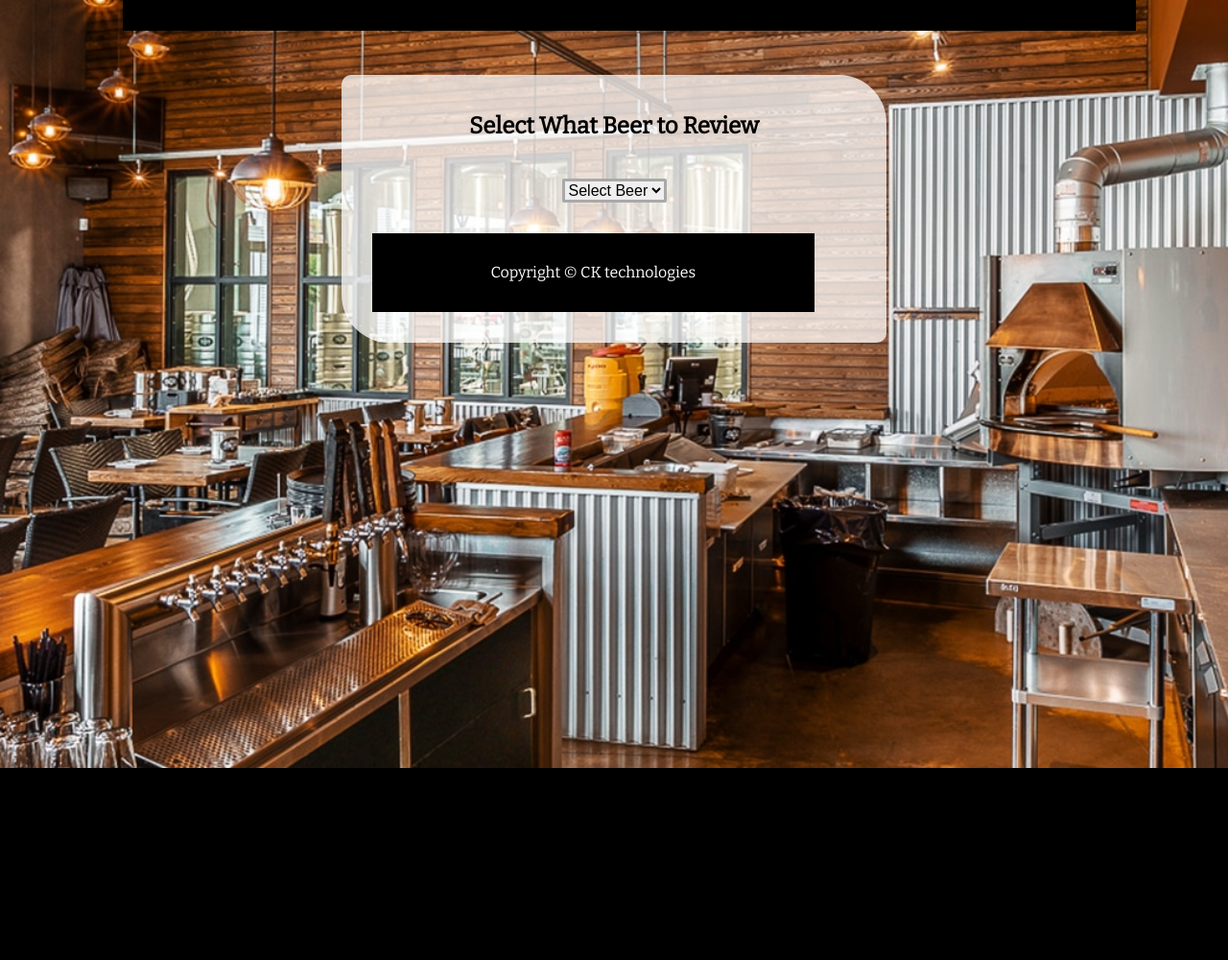
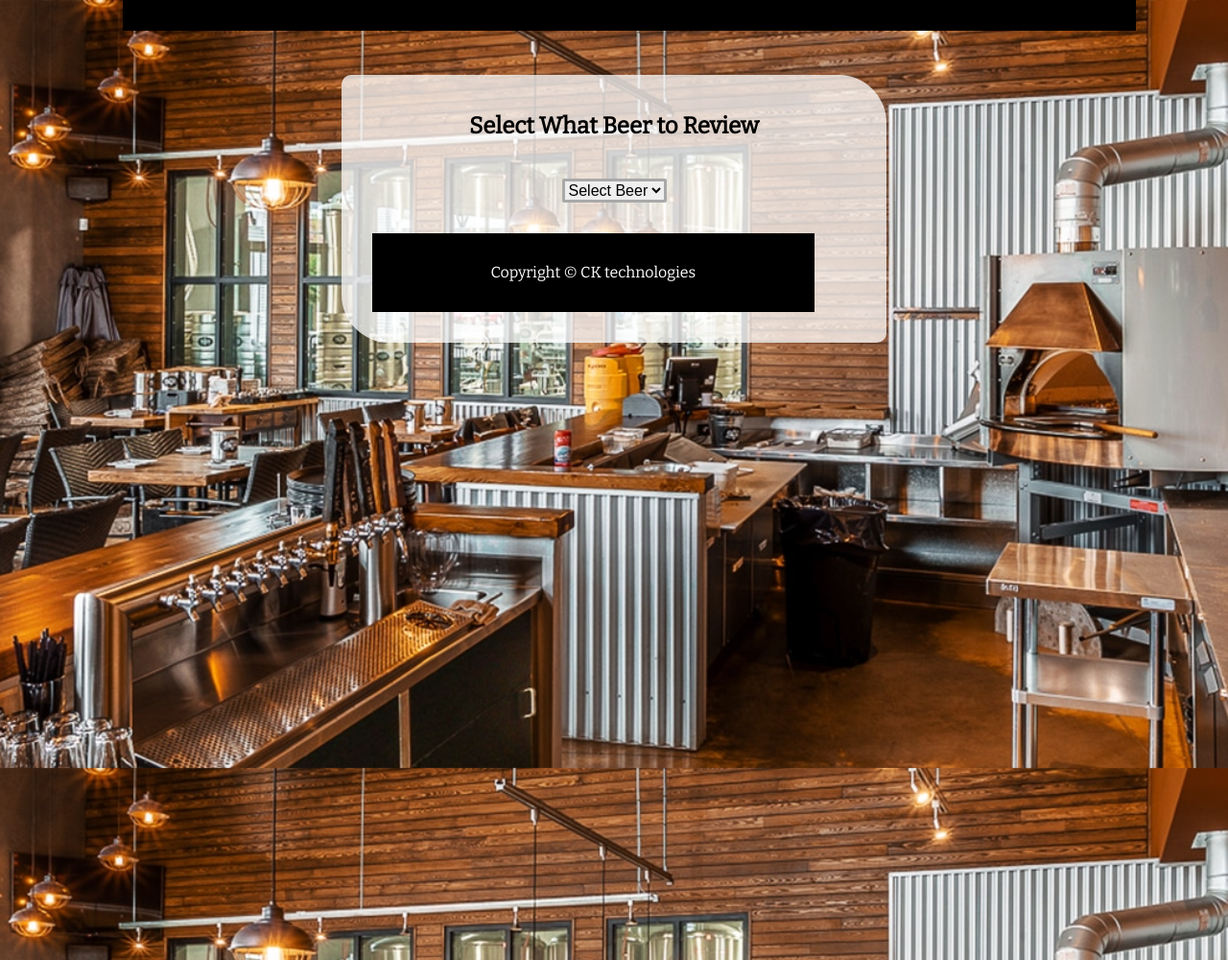
Before and after one commit to ClayGale/213KBCdemo, a PHP site: page /beerReader.html in a window 1280 px wide. Shown: the whole page at 96% size. Before the commit the page ends 800 px from the top, so only its background shows below. Run offline with PHP 8.4, Linux system fonts and the light colour scheme.

Commit message:
Update beer.css

```diff
--- a/beer.css
+++ b/beer.css
@@ -10,11 +10,12 @@
     background-image: url('images/okbeer.jpg');
     background-attachment: fixed;
     background-attachment: fixed;
-    min-height: 500px;
+    min-height: 1000px;
     max-width: 1500px;
     background-position: center;
     background-repeat: no-repeat;
     background-size: cover;
+    margin: auto;
 }
 div{
     overflow: auto;
@@ -34,6 +35,9 @@
     margin-right:10%;
     overflow: auto;
     position: relative;
+}
+footer{
+    bottom: 0;
 }
 /*
 header, footer, main, aside {
```
